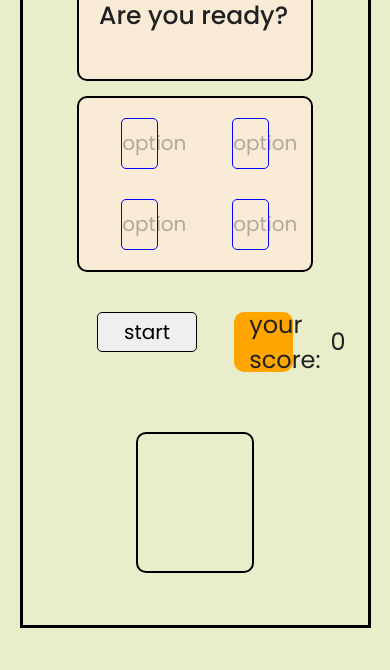
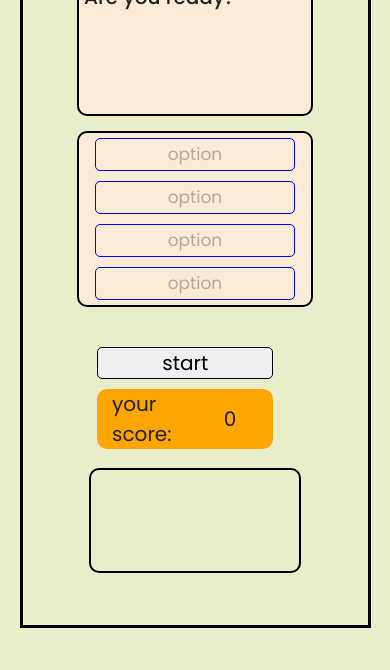
Before and after one commit to sitalbhujel-69/javascript-learning, a plain HTML site: page 07_projects.js/quiz app/index.html in a window 390 px wide. Shown: the part 174-844 px from the top of the page. Drawn offline with Linux system fonts and the light colour scheme.

Commit message:
Update style.css

```diff
--- a/07_projects.js/quiz app/style.css
+++ b/07_projects.js/quiz app/style.css
@@ -129,3 +129,44 @@ div.msg{
     display: flex;
     flex-wrap: wrap;
 }
+
+@media (max-width:500px){
+    .answer{
+        grid-template-areas: "one"
+                             "two"
+                             "three"
+                             "four";
+        gap: 10px;
+        padding: 5px;
+    }
+    .answer .option{
+        width: 90%;
+        font-size: 17px;
+    }
+    .title{
+        padding: 5px;
+        width: 90%;
+    }
+    .question{
+        padding: 5px;
+        font-size: 20px;
+        height: 20%;
+    }
+    .next{
+        width: 90%;
+    }
+    .scoreboard{
+        flex-direction: column;
+        gap: 10px;
+    }
+    .score{
+        width: 90%;
+        font-size: 20px;
+    }
+    #msg{
+        width: 90%;
+        height: 75%;
+        font-size: 20px;
+        padding: 5px;
+    }
+}
```
